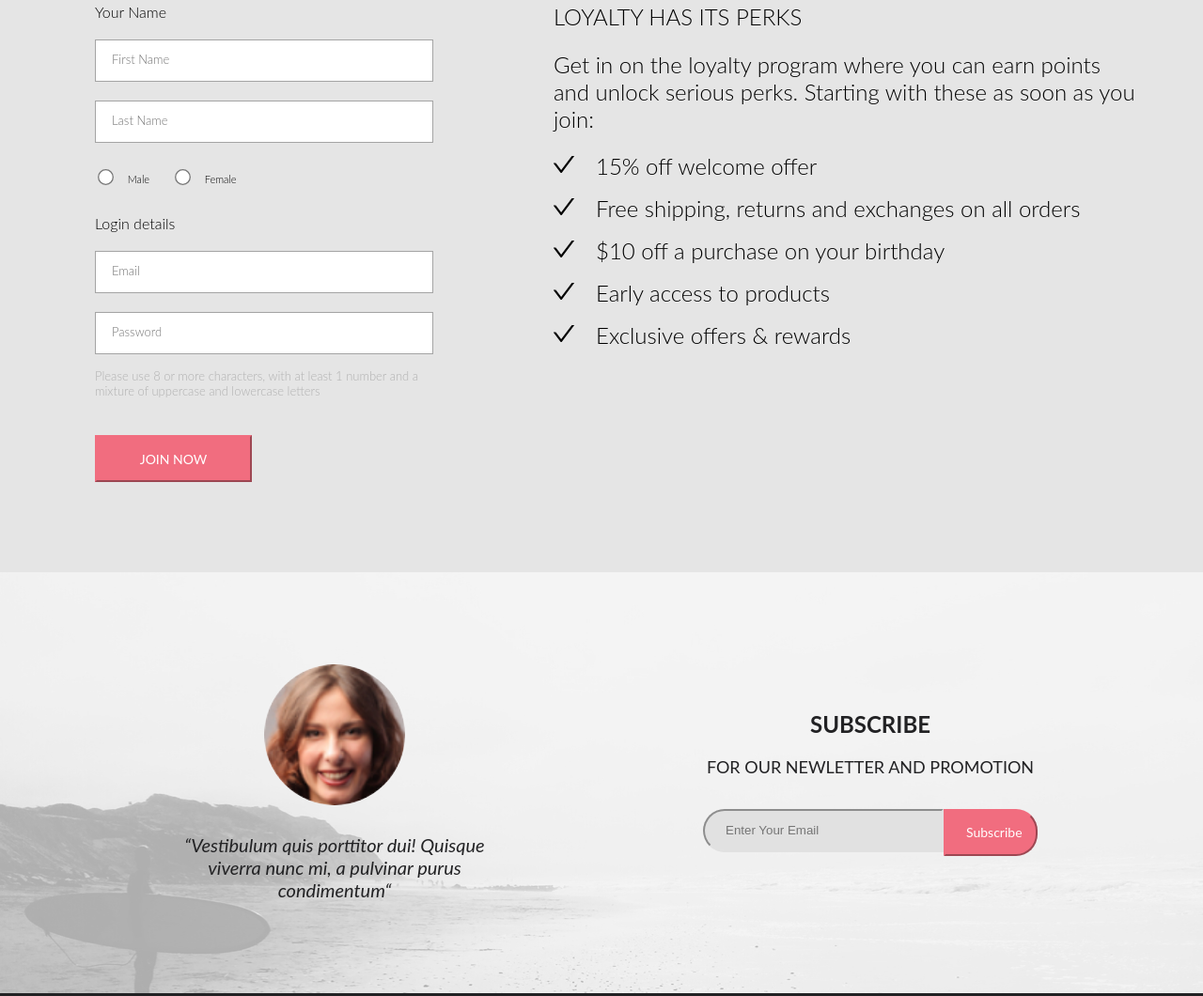
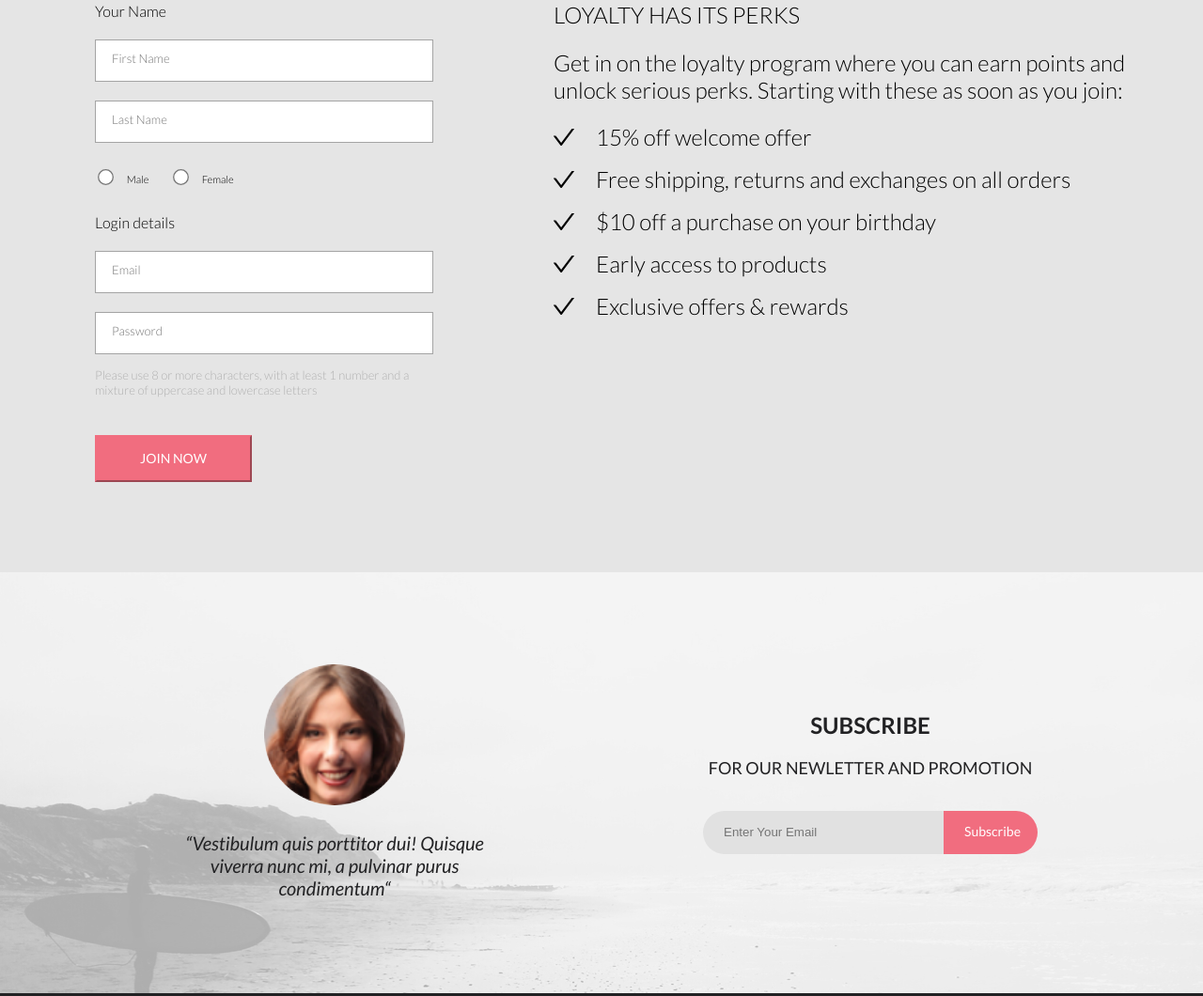
Before and after one commit to LonelySadhu/fashion-shop, a plain HTML site: page registration.html in a window 1280 px wide. Shown: the part 284-1344 px from the top of the page at 94% size. Drawn offline with Linux system fonts and the light colour scheme.

Commit message:
added adaptive registration.html

```diff
--- a/registration.html
+++ b/registration.html
@@ -76,6 +76,8 @@
                             <label class="radio-label" for="male">Male</label>
                             <input id="female" class="input-radio" type="radio" name="gender" value="Female">
                             <label class="radio-label" for="female">Female</label>
+                            <input id="other" class="input-radio" type="radio" name="gender" value="Other">
+                            <label id="lbl-for-other" class="radio-label" for="other">Other</label>
                         </fieldset>
                         <fieldset class="reg__email-forms">
                             <legend class="name-forms__title">Login details</legend>
--- a/scss/blocks/_footer.scss
+++ b/scss/blocks/_footer.scss
@@ -98,8 +98,9 @@
 
   .form-email__input {
     width: 256px;
-    height: 46px;
+    min-height: 46px;
     background-color:$footer_bkg;
+    border: none;
     border-radius: 23px 0 0 23px;
     padding: 0 22px;
     border-color: $footer_bkg;
@@ -111,12 +112,13 @@
   }
 
   .form-email__submit {
-    height: 50px;
+    min-height: 46px;
     width: 100px;
+    border: none;
     border-radius: 0 23px 23px 0;
     text-align: center;
     padding: 0 22px;
-    // float:right;
+    float: right;
     @include font(Lato,14px,17px);
     background-color: $bright-pink;
     color: $background;
--- a/scss/blocks/_menu.scss
+++ b/scss/blocks/_menu.scss
@@ -6,6 +6,16 @@
     display: none;
     width: 232px;
     height: 764px;
+    @include tablet{
+        right: -17px;
+        bottom: -793px;
+        height: 791px;
+    }
+    @include mobile {
+        right: -17px;
+        bottom: -638px;
+        height: 637px;
+    }
 }
 
 .header__nav-title {
--- a/scss/blocks/_registration.scss
+++ b/scss/blocks/_registration.scss
@@ -13,16 +13,34 @@
         color: $bright-pink;
         margin-left: 31px;
         margin-top: 59px;
+        @include tablet {
+            margin-left: 16px;
+        }
+        @include mobile {
+           text-align: center;
+        }
     }
 }
 
 .reg__box__wrp {
     display: flex;
+    @include mobile {
+        flex-direction: column;
+        justify-items: center;
+    }
 }
 
 .reg__box__forms {
     margin-left: 31px;
     margin-top: 64px;
+    @include tablet {
+        margin-top: 40px;
+        margin-left: 16px;
+    }
+    @include mobile {
+        margin-top: 40px;
+        margin-left: 6px;
+    }
 }
 
 .name-forms__title {
@@ -32,7 +50,7 @@
 .input-form {
     margin-top: 20px;
     width: 360px;
-    height: 45px;
+    min-height: 45px;
     border: 1px solid #A4A4A4;
     color: #b1b1b1;
     padding-top: 12px;
@@ -40,6 +58,9 @@
     padding-bottom: 15px;
     @include font(Lato,13px,16px,300);
     box-sizing: border-box;
+    @include mobile {
+        width: 96%;
+    }
 }
 
 .input-radio {
@@ -57,12 +78,23 @@
 	@include font(Lato,11px,13px,300);
 }
 
+
+#other, #lbl-for-other {
+    display: none;
+    @include tablet {
+        display: inline-block;
+    }
+}
+
 .reg__box__text {
     width: 359px;
     margin-top: 15px;
     margin-bottom: 39px;
     @include font(Lato,13px,16px,300);
     color: #B1B1B1;
+    @include mobile {
+        width: 96%;
+    }
 }
 
 .reg__box__submit-btn {
@@ -75,12 +107,18 @@
     border-color: $bright-pink;
     box-shadow: none;
     margin-bottom: 96px;
-    position: relative;
+    @include mobile {
+        margin-bottom: 40px;
+    }
   }
 
 .reg__box__welcome_text {
     margin-left: 128px;
     margin-top: 64px;
+    @include tablet {
+        margin-left: 20px;
+        margin-top: 40px;
+    }
 }
 
 .welcome-text__title {
@@ -88,15 +126,26 @@
     @include font(Lato,24px,29px,300);
     margin-bottom: 22px;
     color: $reg_welcome_text;
+    @include tablet {
+        @include font(Lato,16px,19px,300);
+        margin-bottom: 32px;
+    }
 }
 
 .welcome-text__text {
     @include font(Lato,24px,29px,300);
     margin-bottom: 21px;
+    @include tablet {
+        @include font(Lato,16px,19px,300);
+        margin-bottom: 22px;
+    }
 }
 
 .welcome-text__list{
     list-style-type: none;
+    @include mobile {
+        margin-bottom: 90px;
+    }
 }
 
 .welcome-text__list-item {
@@ -107,4 +156,8 @@
     background-repeat: no-repeat;
     margin-bottom: 16px;
     @include font(Lato,24px,29px,300);
+    @include tablet {
+        @include font(Lato,16px,19px,300);
+        background-size: 1.1rem 1.2rem;
+    }
 }
```
Also changed, not shown: scss/style.css, 1 other file.
